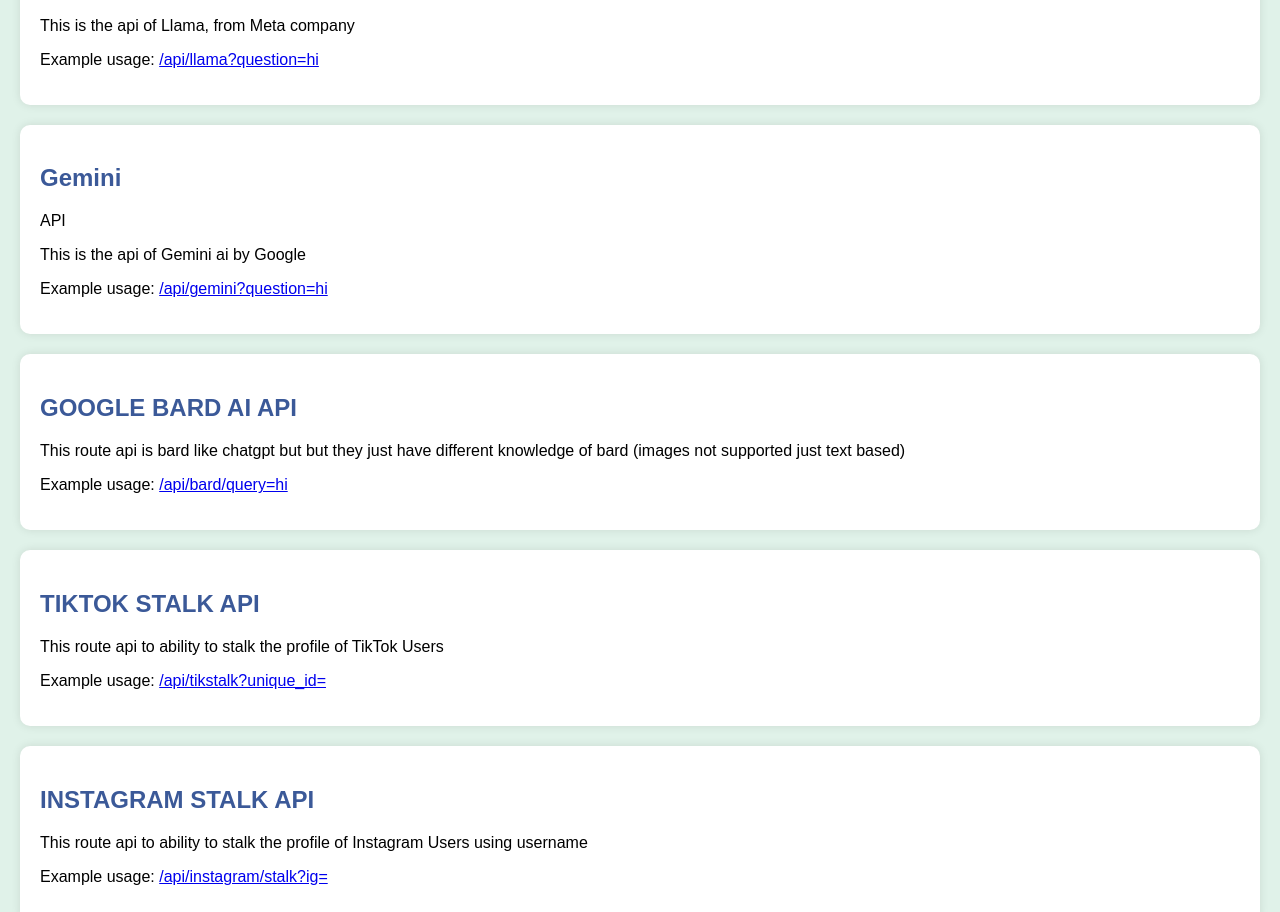
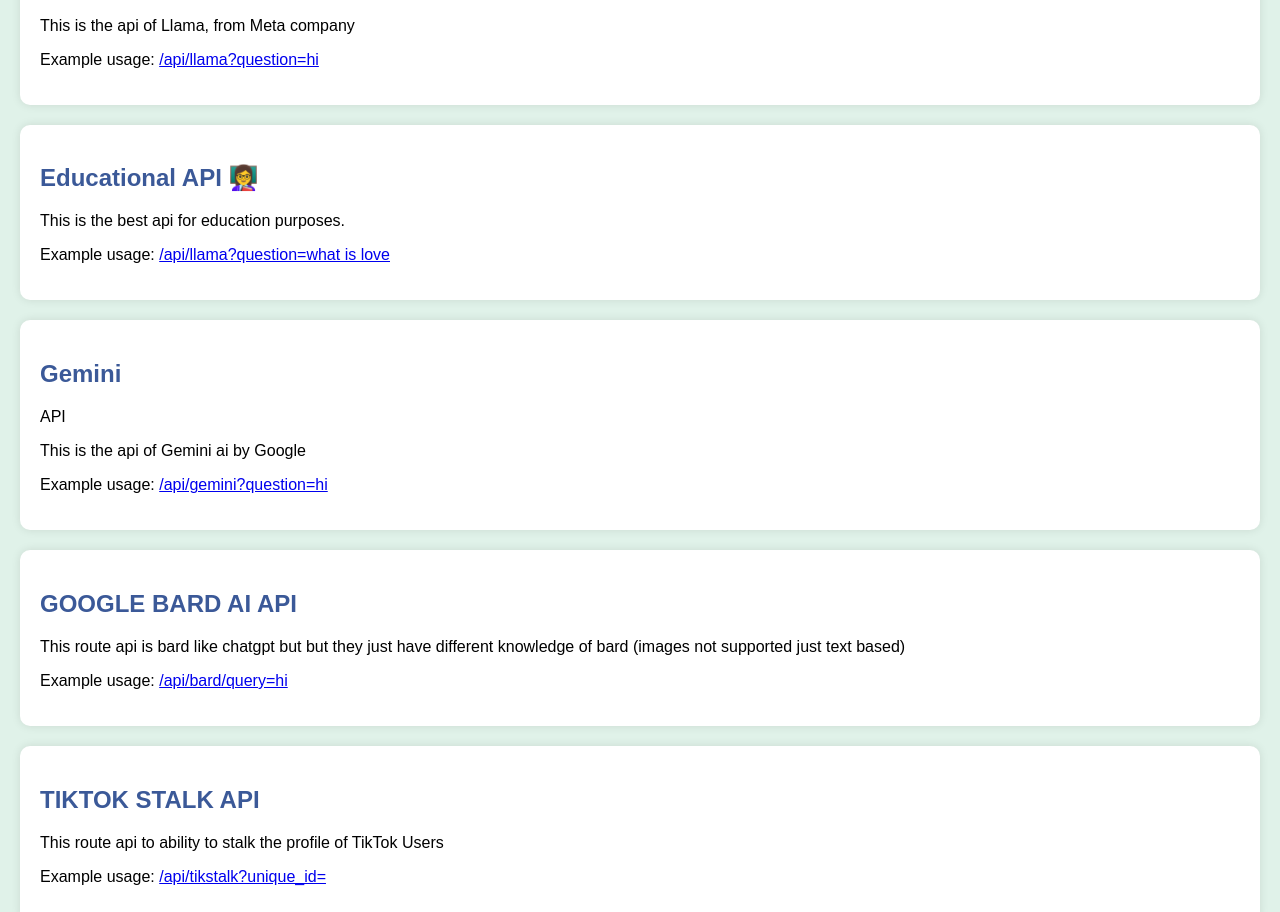
Before and after one commit to magallanes10/APIS, a website: page public/index.html in a window 1280 px wide. Shown: the part 1366-2278 px from the top of the page. Drawn offline with Linux system fonts and the light colour scheme.

Commit message:
Update index.html

```diff
--- a/public/index.html
+++ b/public/index.html
@@ -97,6 +97,12 @@
     </div>
 
     <div class="endpoint-container">
+      <h2>Educational API 👩‍🏫</h2>
+      <p>This is the best api for education purposes.</p>
+      <p>Example usage: <a href="/api/educ?question=what is love" target="_blank">/api/llama?question=what is love</a></p>
+    </div>
+
+    <div class="endpoint-container">
       <h2>Gemini</h2> API</h2>
       <p>This is the api of Gemini ai by Google</p>
       <p>Example usage: <a href="/api/gemini?question=hi" target="_blank">/api/gemini?question=hi</a></p>
```
